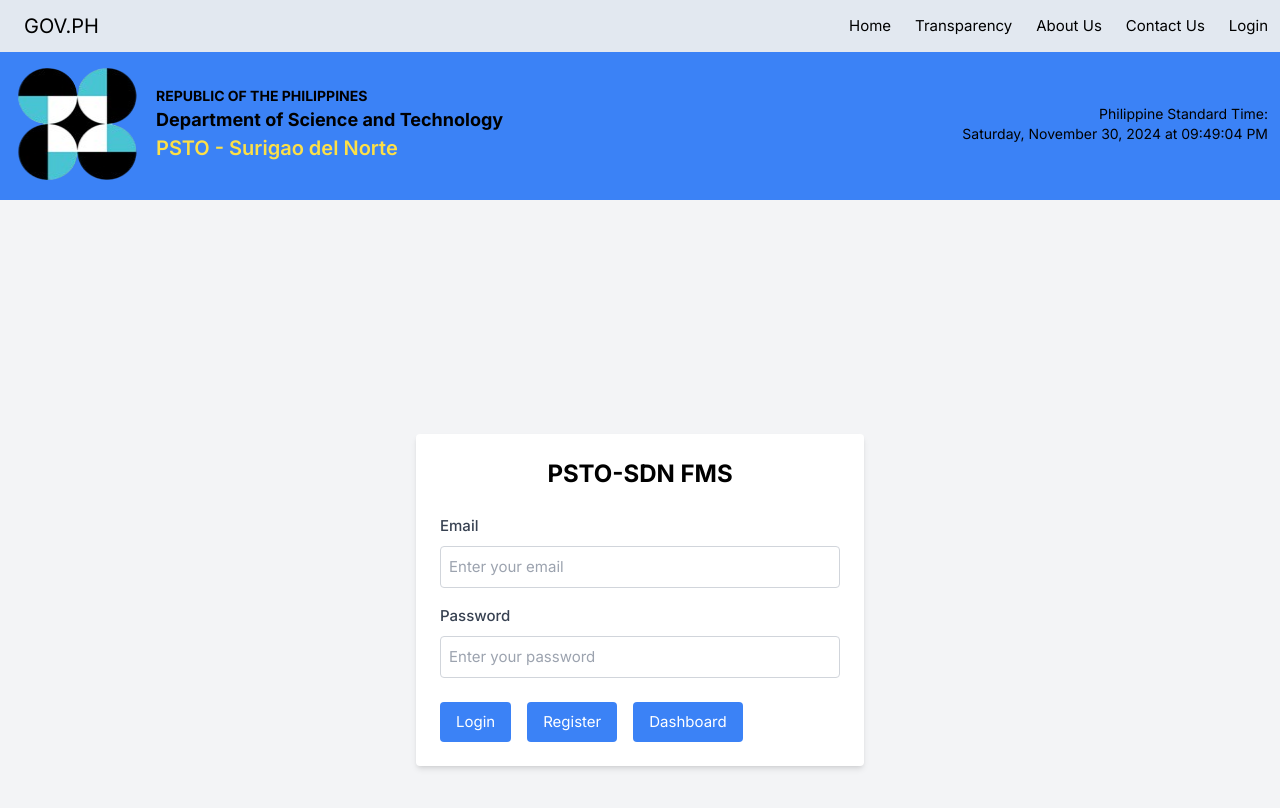
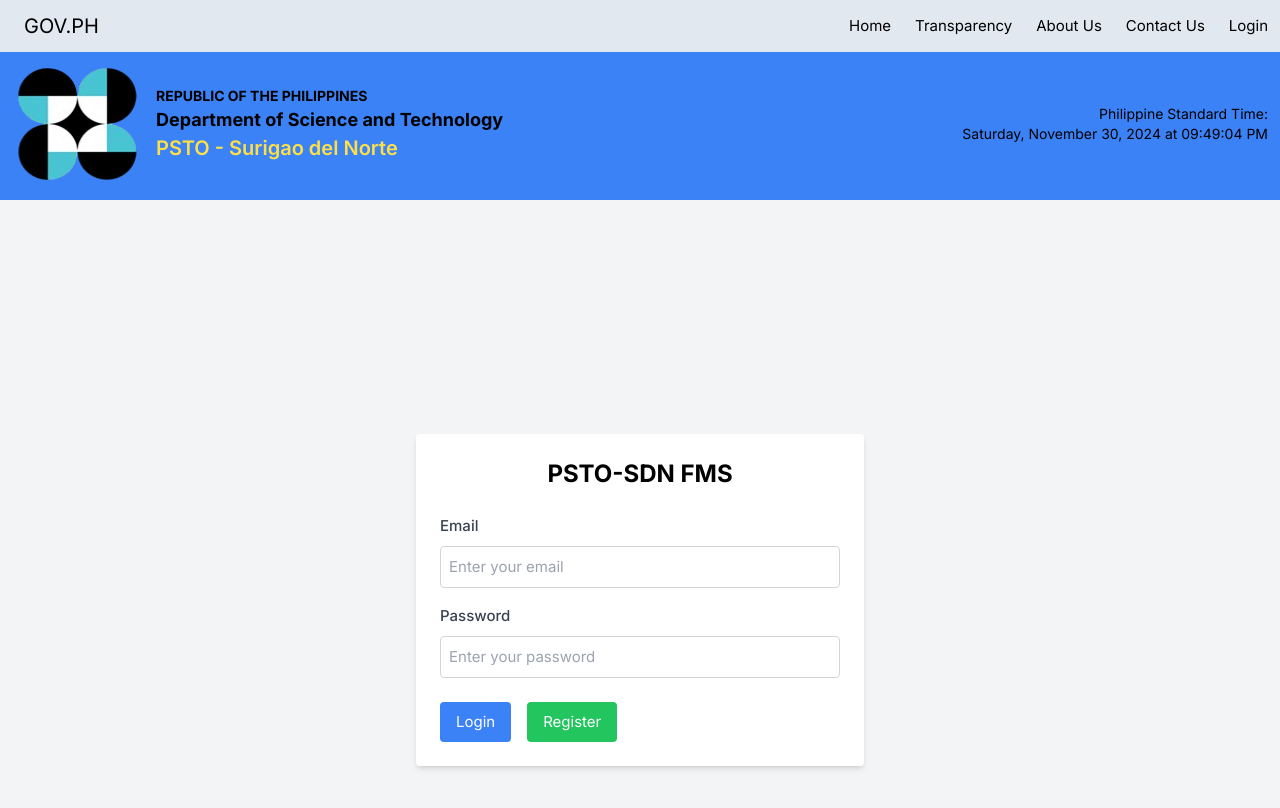
Before and after one commit to rabucejojr/sdnfms-ui, a Vue app: page / in a window 1280 px wide. Shown: the top 808 px of the page. Built offline with nearby package versions, Linux system fonts and the light colour scheme; a web font is replaced by a local one.

Commit message:
add login logic

```diff
--- a/src/fms/Auth/Login.vue
+++ b/src/fms/Auth/Login.vue
@@ -1,20 +1,27 @@
 <script setup>
 import { ref } from "vue";
+import {useRouter} from 'vue-router';
 
-    const email = ref("");
-    const password = ref("");
+const email = ref("");
+const password = ref("");
+const router = useRouter();
 
-    const handleSubmit = () => {
-      if (!email.value || !password.value) {
-        alert("Please fill in all fields!");
-        return;
-      }
+const handleSubmit = () => {
+  try {
+    // Simulated API call (replace this with your actual API request)
+    const isAuthenticated = email.value === 'admin@example.com' && password.value === 'password123';
 
-      // Example login logic
-      console.log("Email:", email.value);
-      console.log("Password:", password.value);
-      alert("Login submitted!");
-    };
+    if (isAuthenticated) {
+      // Redirect to the dashboard
+      router.push('/home');
+    } else {
+      alert('Invalid email or password.');
+    }
+  } catch (error) {
+    console.error('Login error:', error);
+    alert('An error occurred during login.');
+  }
+};
 
 </script>
 
@@ -54,15 +61,9 @@
                 </button>
                 <router-link
                     to="/register"
-                    class="bg-blue-500 text-white py-2 px-4 rounded hover:bg-blue-600 focus:outline-none focus:ring focus:ring-blue-300"
+                    class="bg-green-500 text-white py-2 px-4 rounded hover:bg-green-600 focus:outline-none focus:ring focus:ring-blue-300"
                 >
                     Register
-                </router-link>
-                <router-link
-                    to="/dashboard"
-                    class="bg-blue-500 text-white py-2 px-4 rounded hover:bg-blue-600 focus:outline-none focus:ring focus:ring-blue-300"
-                >
-                    Dashboard
                 </router-link>
             </div>
       </form>
```
